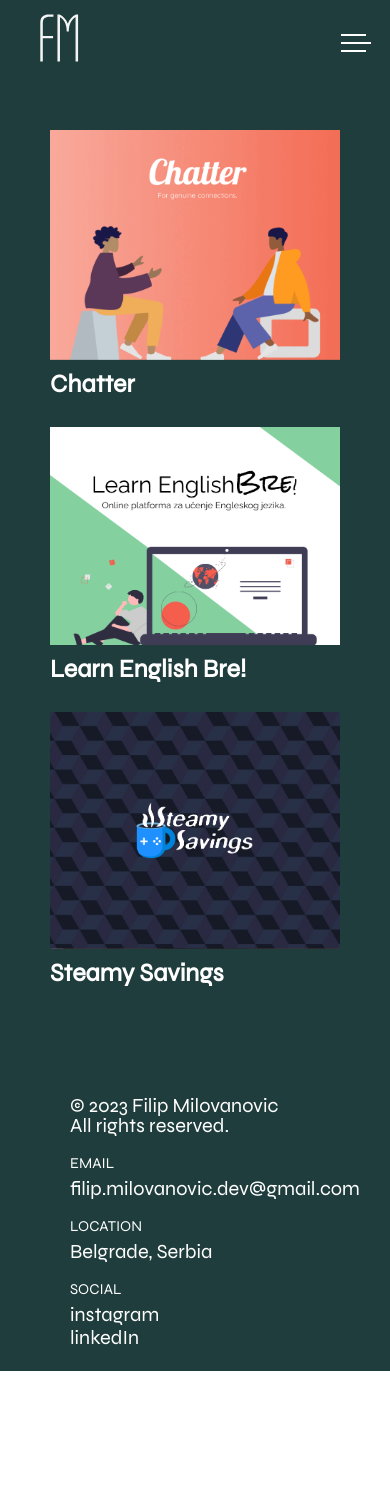
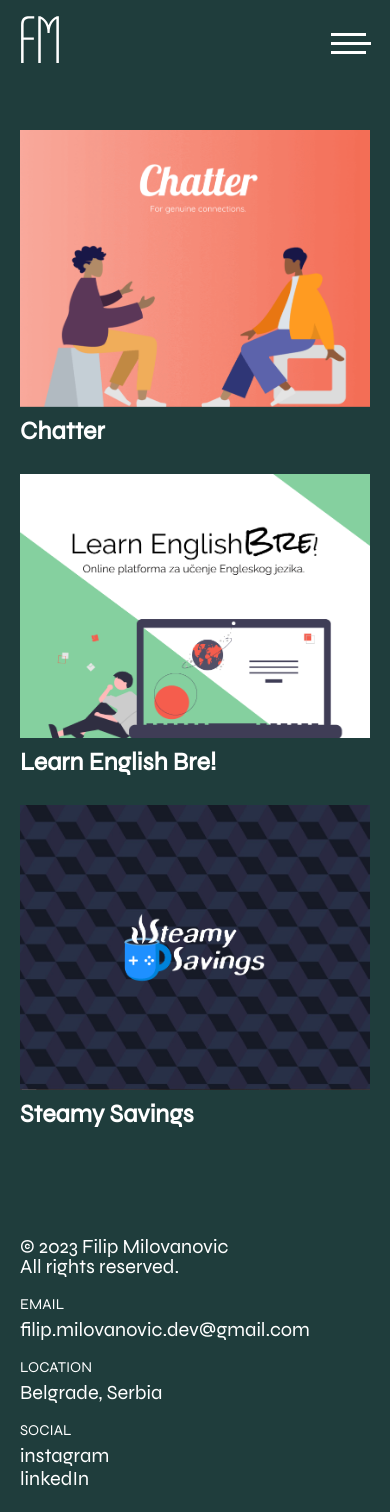
Before and after one commit to milovanovicf/filip-dev, a Vue app: page /projects in a window 390 px wide. Before the commit the page ends 1371 px from the top, so only its background shows below. Built offline with nearby package versions, Linux system fonts and the light colour scheme.

Commit message:
Style changes

```diff
--- a/src/App.vue
+++ b/src/App.vue
@@ -207,6 +207,13 @@
   }
 }
 
+@media only screen and (max-width: 1400px) {
+  .bg {
+    height: 100%;
+    background-image: url('assets/images/Backgroundv4_1_flipped.jpg');
+  }
+}
+
 @media only screen and (max-width: 850px) {
   .bg {
     background-image: url('assets/images/BackgroundMobilev4_1.jpg');
--- a/src/components/Footer.vue
+++ b/src/components/Footer.vue
@@ -33,11 +33,13 @@
 
 <style lang="scss" scoped>
 .footer {
-  height: 15rem;
-  margin: 10rem 15rem 0 15rem;
   color: #fff;
   display: flex;
   justify-content: space-between;
+  position: absolute;
+  bottom: 0;
+  left: 0;
+  width: 100%;
 
   .title {
     font-size: 1.5rem;
@@ -49,6 +51,11 @@
     font-size: 2rem;
     text-decoration: none;
     color: #fff;
+    transition: all 0.2s ease-in-out;
+
+    &:hover {
+      color: #d16f54;
+    }
   }
 
   p {
@@ -57,12 +64,6 @@
 
   li {
     padding-bottom: 0.3rem;
-  }
-}
-
-@media only screen and (max-width: 1200px) {
-  .footer {
-    margin: 10rem 10rem 0 10rem;
   }
 }
 
@@ -81,8 +82,7 @@
 @media only screen and (max-width: 850px) {
   .footer {
     flex-direction: column;
-    margin: 5rem 5rem 0 5rem;
-    height: auto;
+    position: relative;
 
     .rights,
     .email,
@@ -91,11 +91,5 @@
       padding-bottom: 2rem;
     }
   }
-
-  @media only screen and (max-width: 1200px) {
-    .footer {
-      margin: 5rem 2rem 0 2rem;
-    }
-  }
 }
 </style>
--- a/src/components/Loader.vue
+++ b/src/components/Loader.vue
@@ -37,7 +37,7 @@
   z-index: 99;
 
   .logo {
-    width: 13rem;
+    width: 5rem;
     position: absolute;
     top: 50%;
     left: 50%;
@@ -46,6 +46,7 @@
 
     img {
       width: 100%;
+      height: 100%;
     }
   }
 }
--- a/src/components/Navbar.vue
+++ b/src/components/Navbar.vue
@@ -105,9 +105,13 @@
   padding: 4rem 15rem;
   color: #fff;
   height: 8rem;
+
   .logo-container {
+    width: 4rem;
+
     img {
-      width: 8rem;
+      width: 100%;
+      height: 100%;
     }
   }
   .navmenu {
@@ -218,7 +222,7 @@
       }
 
       .button-mobile {
-        position: fixed;
+        position: absolute;
         top: 5%;
         right: 5%;
         z-index: 3;
@@ -227,8 +231,8 @@
         span {
           position: relative;
           display: block;
-          width: 30px;
-          height: 2px;
+          width: 40px;
+          height: 2.5px;
           background: #fff;
           transition: all 0.2s ease-in-out;
 
@@ -237,17 +241,17 @@
             position: absolute;
             background: #fff;
             content: '';
-            width: 25px;
-            height: 2px;
+            width: 35px;
+            height: 2.5px;
             transition: all 0.2s ease-in-out;
           }
 
           &:before {
-            top: -8px;
+            top: -9px;
           }
 
           &:after {
-            top: 8px;
+            top: 9px;
           }
         }
       }
@@ -300,7 +304,7 @@
   }
 }
 
-@media only screen and (max-width: 750px) {
+@media only screen and (max-width: 1024px) {
   .navbar {
     .navmenu {
       .navmenu__desktop {
@@ -310,7 +314,7 @@
   }
 }
 
-@media only screen and (min-width: 750px) {
+@media only screen and (min-width: 1025px) {
   .navbar {
     .navmenu {
       .navmenu__mobile {
--- a/src/pages/Homepage.vue
+++ b/src/pages/Homepage.vue
@@ -168,7 +168,7 @@
 
 @media only screen and (max-width: 1600px) {
   .homepage {
-    margin: 0 10rem;
+    margin: 0 9rem;
     grid-gap: 0.5rem;
 
     h3 {
@@ -189,14 +189,27 @@
 
 @media only screen and (max-width: 1400px) {
   .homepage {
+    display: flex;
+    flex-direction: column;
+    width: 45%;
+    position: relative;
+
+    .title,
+    .goals,
+    .about {
+      padding-bottom: 2rem;
+    }
+
     .button {
       font-size: 1.7rem;
-      margin: 3rem 0;
+      padding: 3rem 2rem;
+      margin: 2rem 0;
+      width: max-content;
     }
 
     .button-first-text,
     .button-second-text {
-      margin: 0;
+      margin: 0 0 2rem 0;
     }
     .content {
       padding-right: 7rem;
@@ -212,6 +225,8 @@
     top: 40%;
     bottom: auto;
     background-color: #2a4b49;
+    width: auto;
+    position: absolute;
 
     h3 {
       &:nth-child(2) {
@@ -248,6 +263,7 @@
     .button {
       padding: 3rem 0;
       font-size: 2rem;
+      width: auto;
     }
 
     .content {
@@ -260,7 +276,7 @@
     }
 
     .button-first-text {
-      padding-bottom: 4rem;
+      padding-bottom: 2rem;
     }
 
     .button-second-text {
--- a/src/pages/Projects.vue
+++ b/src/pages/Projects.vue
@@ -69,7 +69,7 @@
 
 @media only screen and (max-width: 850px) {
   .projects {
-    margin: 5rem 5rem 0 5rem;
+    margin: 5rem 2rem 0 2rem;
 
     .all-projects {
       display: flex;
```
Also changed, not shown: src/assets/images/Backgroundv4_1_flipped.jpg (added), src/assets/images/Logo_v1.svg.
